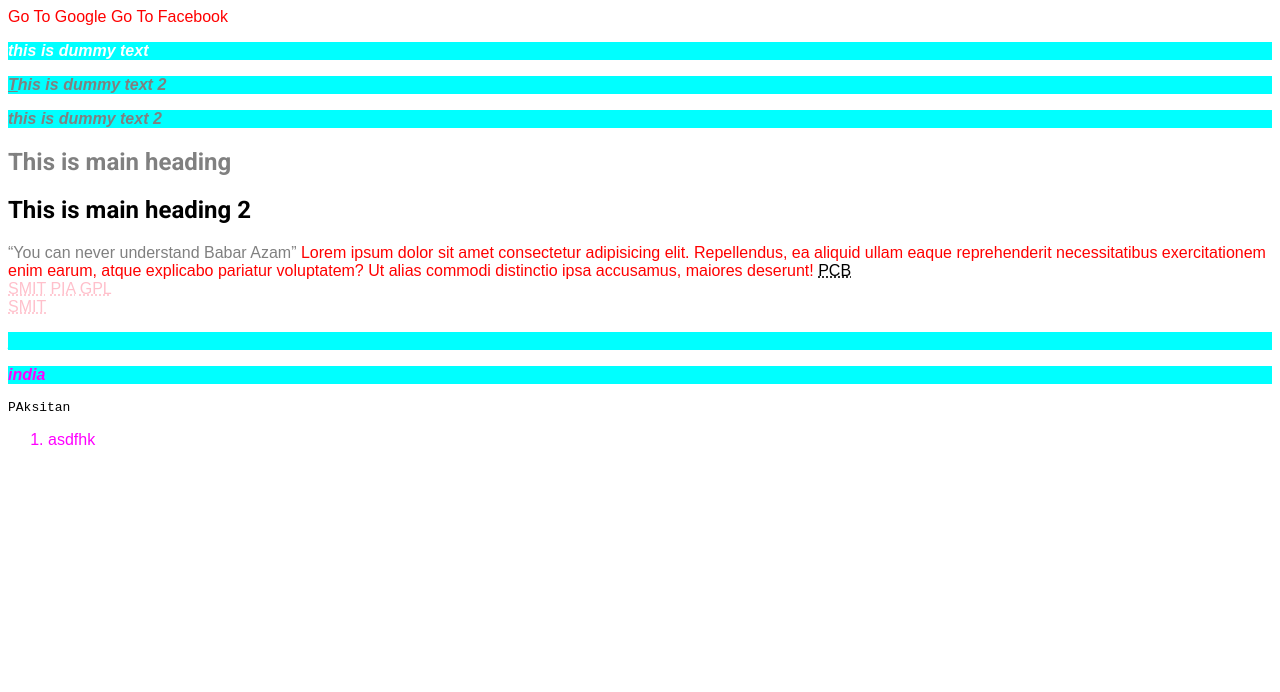
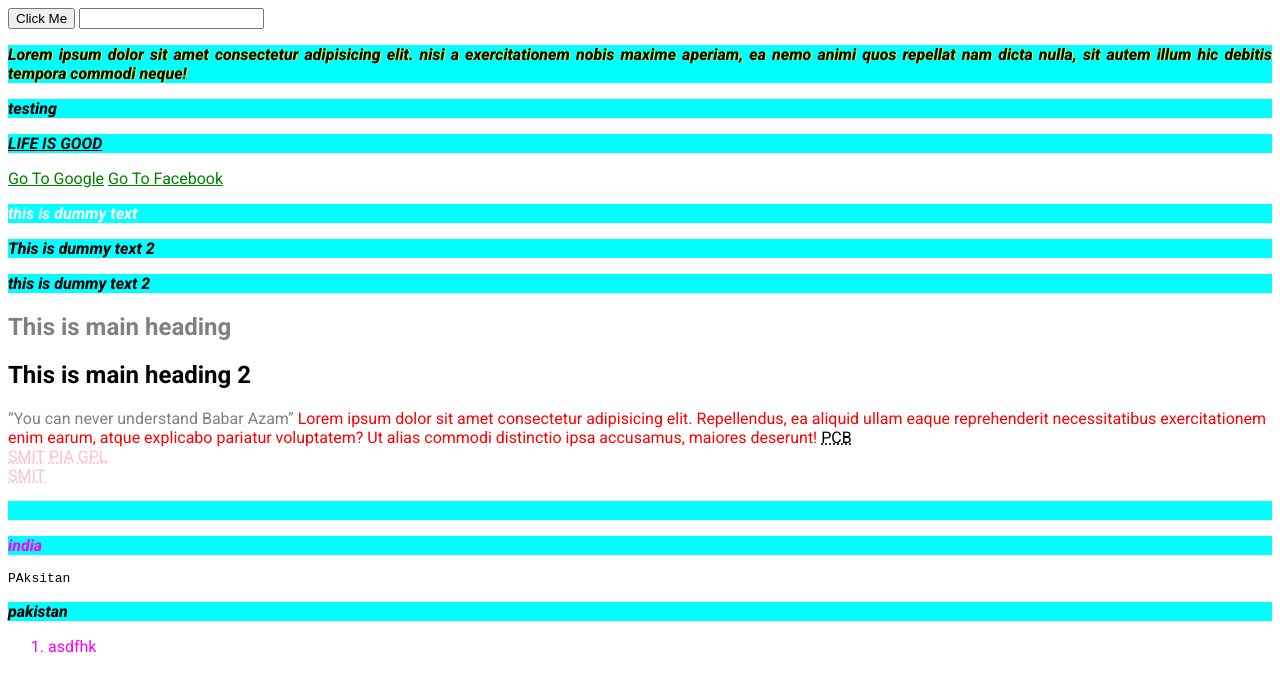
Before and after one commit to Abdullah-MotiWala/Smit-batch18-weekend, a plain HTML site: page css/index.html in a window 1280 px wide. Drawn offline with Linux system fonts and the light colour scheme.

Commit message:
11-10-25: CSS Revision till chap12

```diff
--- a/css/index.html
+++ b/css/index.html
@@ -20,11 +20,21 @@
 </head>
 
 <body>
+    <button >Click Me</button>
+    <input type="text">
+    <p id="new-txt">Lorem ipsum dolor sit amet consectetur adipisicing elit. Nisi a exercitationem nobis maxime aperiam,
+        ea nemo animi quos repellat nam dicta nulla, sit autem illum hic debitis tempora commodi neque!</p>
+    <p>Testing</p>
+    <p id="p1">
+        <i>
+            <b>Life is good</b>
+        </i>
+    </p>
     <a href="https://google.com">Go To Google</a>
     <a href="https://facebook.com">Go To Facebook</a>
     <p class="white-text">This is dummy text</p>
     <p> <span class="lower-case">T</span>his is dummy text 2</p>
-    <p> <span >T</span>his is dummy text 2</p>
+    <p> <span>T</span>his is dummy text 2</p>
     <h2 class="light-text">This is main heading</h2>
     <h2>This is main heading 2</h2>
     <q class="light-text">You can never understand Babar Azam</q>
@@ -51,6 +61,7 @@
 
     <p style="color: magenta;">India</p>
     <pre>PAksitan</pre>
+    <p>Pakistan</p>
     <ol>
         <li>asdfhk</li>
     </ol>
--- a/css/style.css
+++ b/css/style.css
@@ -3,17 +3,28 @@
   border: 1px solid black;
 } */
 
+/* * {
+  border: 1px solid black;
+  background-color: blue;
+} */
 body {
-  font-family: Arial, Helvetica, sans-serif;
+  font-family: "Roboto";
+  /* background-color: black; */
 }
+/*
+a {
+  text-decoration: none;
+  color: black;
+} */
 
 h1,
 h2,
 h3 {
-  font-family: "Roboto", Georgia, "Times New Roman", Times, serif;
+  font-family: Roboto, Georgia, "Times New Roman", Times, serif;
 }
 
-p > span.lower-case {
+/* p > i > b */
+p#p1 b {
   text-transform: uppercase;
   text-decoration: underline;
 }
@@ -23,7 +34,7 @@ p {
   font-size: 1em;
   /* font-weight: light; */
   font-weight: 800;
-  font-style: oblique;
+  font-style: italic;
   text-transform: lowercase;
   /* text-transform: uppercase;
   text-transform: capitalize; */
@@ -33,10 +44,10 @@ p.white-text {
   color: white;
 }
 
-a {
+/* a {
   text-decoration: none;
   color: red;
-}
+} */
 
 .light-text {
   color: gray;
@@ -44,7 +55,11 @@ a {
 
 #dark-text {
   color: red;
-  /* line-height: 12px; */
+  /* line-height: 4em; */
+  /* letter-spacing: 4em; */
+  /* word-spacing: 4em; */
+  /* text-align: right; */
+  text-align: justify;
 }
 
 div > abbr {
@@ -66,13 +81,58 @@ div > p {
 p ~ ol {
   color: magenta;
 }
+p {
+  /* color: blueviolet; */
+  /* color: rgb(255, 255, 255); */
+  /* color: rgba(95, 23, 23,1); */
+  /* color: hsl(0, 58%, 25%); */
+  /* color: hsla(0, 58%, 25%,0.5); */
+  color: #000;
+  background-color: aqua;
+}
 
 p {
-  /* color: blueviolet;
-  color: rgb(95, 23, 23);
-  color: rgba(95, 23, 23,0.5);
-  color: hsl(0, 58%, 25%); */
-  color: #808080;
-  /* color: hsla(0, 58%, 25%,0.5); */
-  background-color: aqua;
+  /* font-size: 32px; */
+  /* font-size: 200%; */
+  /* font-size: 200em; */
+  /* text-transform: uppercase; */
+  text-transform: lowercase;
+  /* text-transform: capitalize; */
 }
+
+p > span.lower-case {
+  text-transform: uppercase;
+}
+
+p#new-txt {
+  text-align: justify;
+  text-shadow: 1px 0px 0px yellow;
+  text-transform: lowercase;
+}
+p#new-txt::first-letter {
+  text-transform: uppercase;
+}
+p#new-txt:hover {
+  background-color: red;
+}
+
+a:visited {
+  color: red;
+}
+
+a:link {
+  color: green;
+}
+
+input:focus {
+  outline: none;
+  background-color: gray;
+  transform: scale(1.1);
+}
+
+button:active {
+  border-radius: 20px;
+}
+button:disabled {
+  background-color: yellow;
+}
```
